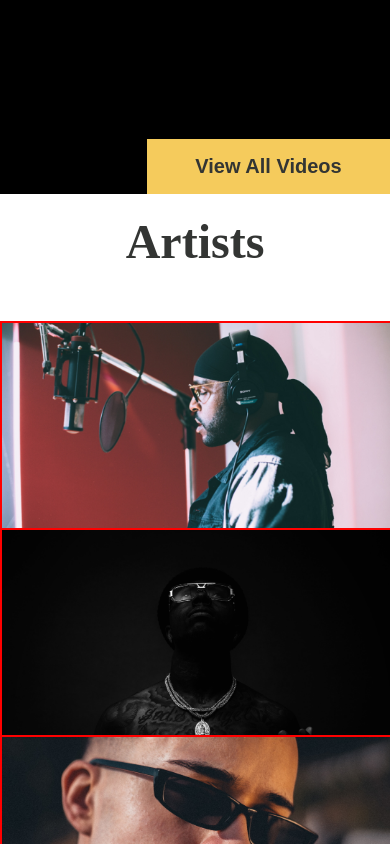
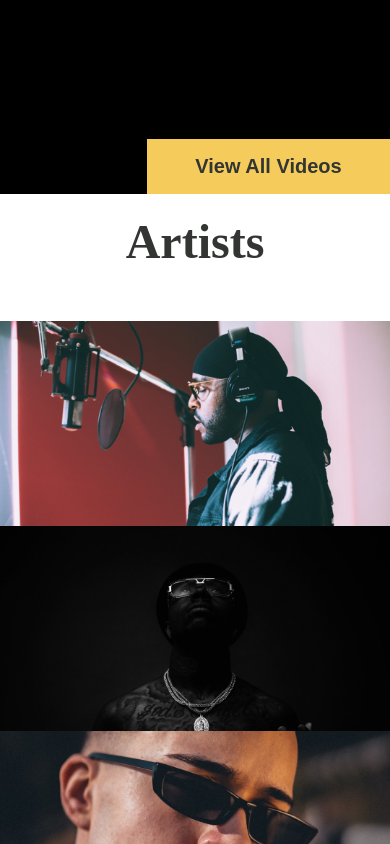
Before and after one commit to louisbrent1992/Record-Label, a React (Create React App) app: page / in a window 390 px wide. Shown: the part 1156-2000 px from the top of the page. Built offline with nearby package versions, Linux system fonts and the light colour scheme.

Commit message:
configured artist viewport to list correctly for mobile devices

```diff
--- a/src/Components/Artist.jsx
+++ b/src/Components/Artist.jsx
@@ -8,7 +8,7 @@ import {
 } from "@material-ui/icons";
 import { Link } from "react-router-dom";
 import styled from "styled-components";
-import { mobile } from "../responsive";
+import { mobile, tablet } from "../responsive";
 
 const Info = styled.div`
 	height: 100%;
@@ -26,12 +26,12 @@ const ArtistContainer = styled.div`
 	flex: 1 1 33%;
 	width: 100%;
 	position: relative;
-	border: 1px solid red;
 	&:hover ${Info} {
 		opacity: 1;
 	}
 
-	${mobile({ flex: "1 0 50%" })}
+	${mobile({ flex: "1 1 100%" })}
+	${tablet({ flex: "1 1 33%" })}
 `;
 
 const Image = styled.img`
--- a/src/Components/ArtistsCollage.jsx
+++ b/src/Components/ArtistsCollage.jsx
@@ -15,7 +15,6 @@ const ArtistsContainer = styled.div`
 	position: relative;
 	height: auto;
 	width: 100%;
-	border: 1px solid red;
 `;
 
 const TitleContainer = styled.div`
--- a/src/Components/LatestVideos.jsx
+++ b/src/Components/LatestVideos.jsx
@@ -66,7 +66,7 @@ const VideoContainer = styled.div`
 	width: 100vw;
 	display: flex;
 	justify-content: center;
-	flex: 1 1 33%;
+	flex: 1 1 100%;
 `;
 const Video = styled(ReactPlayer)`
 	width: 400px;
```
